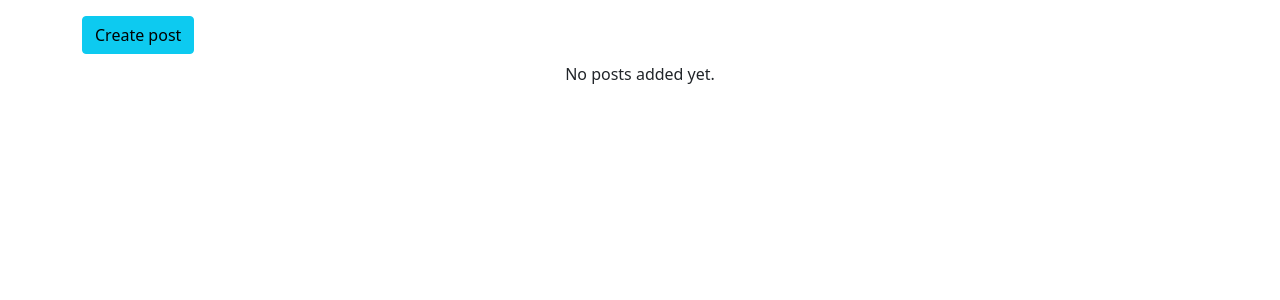
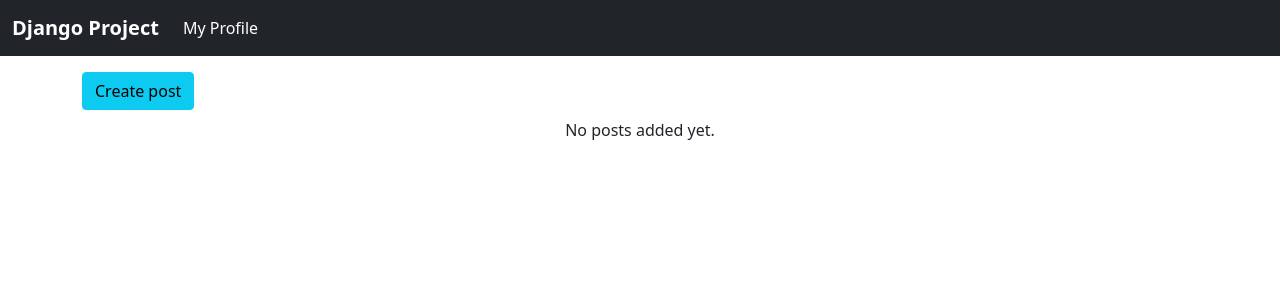
Before and after one commit to bum8hj/dj_ajax, a Django app: page / in a window 1280 px wide. Shown: the top 300 px of the page. Run offline with Django 5.2, Linux system fonts and the light colour scheme; the visitor is signed in with stand-in values (Sample User, id 1); data that the repository does not hold is empty; some libraries are stand-ins or nearby versions.

Commit message:
Add navbar and Implement final touches

```diff
--- a/src/posts/templates/posts/main.html
+++ b/src/posts/templates/posts/main.html
@@ -20,7 +20,7 @@ posts
 					<button type="button" class="btn-close create-modal-close" data-bs-dismiss="modal" aria-label="Close"></button>
 				</div>
 				<div class="modal-body">
-					<form id="post-form">
+					<form id="post-form" autocomplete="off">
 						{% csrf_token %}
 						{{form|crispy}}
 						<div class="modal-footer">
--- a/src/posts/utils.py
+++ b/src/posts/utils.py
@@ -1,6 +1,7 @@
 from .models import Post
 from profiles.models import Profile
 from django.http import HttpResponse
+from django.shortcuts import redirect
 
 def action_permission(func):
 	def wrapper(request, **kwargs):
@@ -13,6 +14,6 @@ def action_permission(func):
 			return func(request, **kwargs)
 		else:
 			print('You are not the author')
-			return HttpResponse('Access denied, only the author can delete this post')
+			return redirect('posts:main-board')
 
 	return wrapper
--- a/src/posts/views.py
+++ b/src/posts/views.py
@@ -5,6 +5,7 @@ from .forms import PostForm
 from profiles.models import Profile
 from .utils import action_permission
 from django.contrib.auth.decorators import login_required
+from django.shortcuts import redirect
 
 # Create your views here.
 
@@ -73,16 +74,19 @@ def load_posts_data_view(request, num_posts):
 
 @login_required
 def post_detail_data_view(request, pk):
-	obj = Post.objects.get(pk=pk)
-	data = {
-		'id': obj.id,
-		'title': obj.title,
-		'body': obj.body,
-		'author': obj.author.user.username,
-		'logged_in': request.user.username
-	}
+	if request.headers.get('x-requested-with') == 'XMLHttpRequest': # equivalent to request.is_ajax()
+		obj = Post.objects.get(pk=pk)
+		data = {
+			'id': obj.id,
+			'title': obj.title,
+			'body': obj.body,
+			'author': obj.author.user.username,
+			'logged_in': request.user.username
+		}
 
-	return JsonResponse({'data': data})
+		return JsonResponse({'data': data})
+
+	return redirect('posts:main-board')
 
 @login_required
 def like_unlike_post(request):
@@ -98,6 +102,8 @@ def like_unlike_post(request):
 			obj.liked.add(request.user)
 
 		return JsonResponse({'liked': liked, 'like_count': obj.like_count})
+
+	return redirect('posts:main-board')
 
 @login_required
 @action_permission
@@ -117,6 +123,8 @@ def update_post(request, pk):
 			'body': obj.body
 		})
 
+	return redirect('posts:main-board')
+
 @login_required
 @action_permission
 def delete_post(request, pk):
@@ -126,7 +134,7 @@ def delete_post(request, pk):
 		obj.delete()
 		return JsonResponse({'msg': 'Post deleted'})
 
-	return JsonResponse({'msg': 'Access denied, AJAX only'})
+	return redirect('posts:main-board')
 
 def image_upload_view(request):
 	# print(request.FILES)
--- a/src/templates/base.html
+++ b/src/templates/base.html
@@ -28,7 +28,7 @@
 	</head>
 	<body>
 		{% include "navbar.html" %}
-    <div class="container mt-3">
+		<div class="container mt-3 mb-3">
 			{% block content %}
 			{% endblock content %}
 		</div>
--- a/src/templates/navbar.html
+++ b/src/templates/navbar.html
@@ -0,0 +1,19 @@
+{% load static %}
+{% url 'posts:main-board' as path_to_home %}
+{% url 'profiles:my-profile' as path_to_my_profile %}
+
+<nav class="navbar navbar-expand-lg navbar-dark bg-dark">
+	<div class="container-fluid">
+		<a class="navbar-brand" href="{{path_to_home}}"><b>Django Project</b></a>
+		<button class="navbar-toggler" type="button" data-bs-toggle="collapse" data-bs-target="#navbarSupportedContent" aria-controls="navbarSupportedContent" aria-expanded="false" aria-label="Toggle navigation">
+			<span class="navbar-toggler-icon"></span>
+		</button>
+		<div class="collapse navbar-collapse" id="navbarSupportedContent">
+			<ul class="navbar-nav me-auto mb-2 mb-lg-0">
+				<li class="nav-item">
+					<a class="nav-link active" aria-current="page" href="{{path_to_my_profile}}">My Profile</a>
+				</li>
+			</ul>
+		</div>
+	</div>
+</nav>
```
Lines whose indentation alone changed are shown as unchanged.
